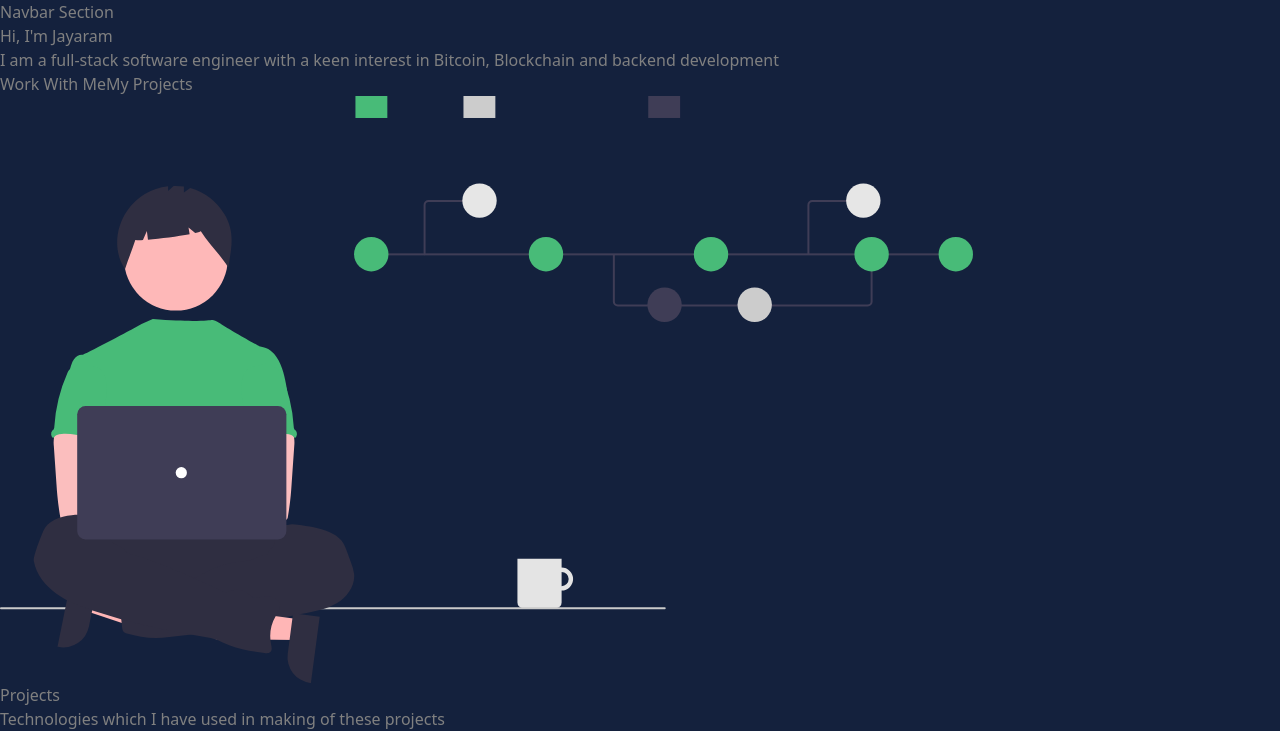
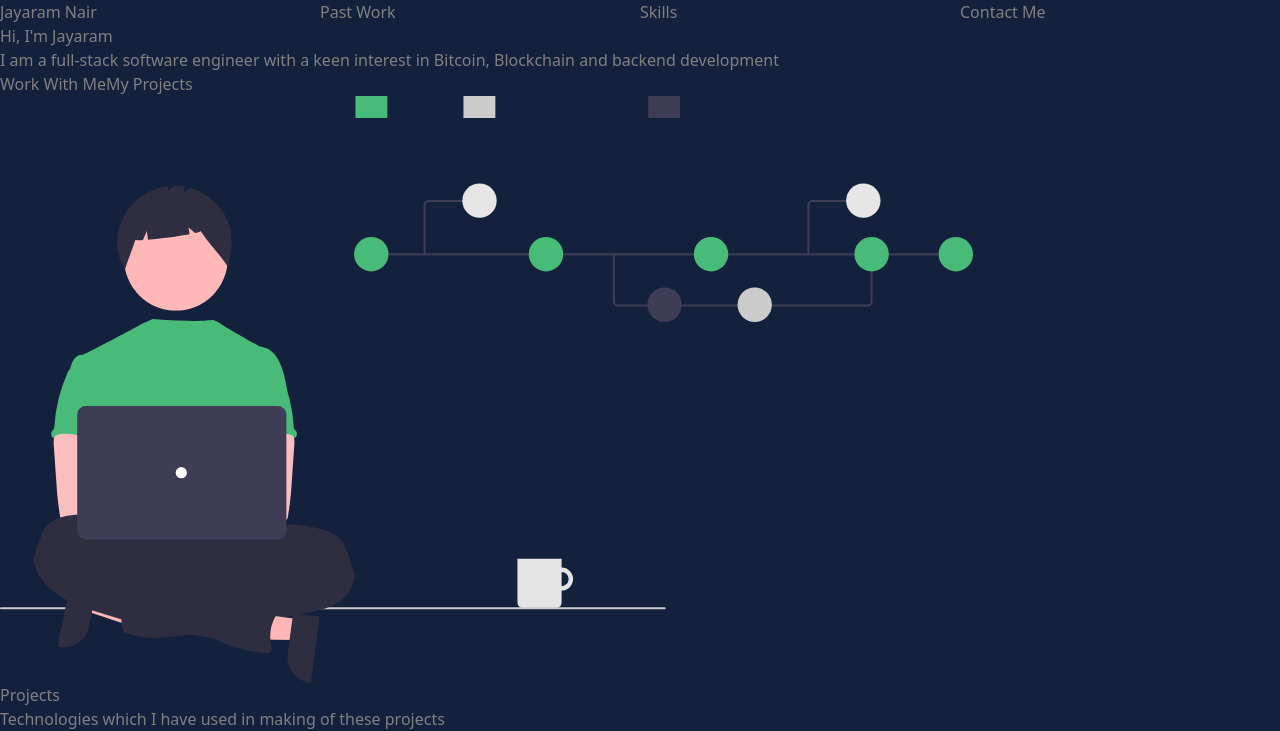
Before and after one commit to jayaramsivaramannair/jayaram_portfolio, a React (Create React App) app: page / in a window 1280 px wide. Shown: the top 731 px of the page. Built offline with nearby package versions, Linux system fonts and the light colour scheme.

Commit message:
Added details to the navbar section at the top

```diff
--- a/src/components/Navbar.js
+++ b/src/components/Navbar.js
@@ -2,9 +2,24 @@ import React from 'react'
 
 function Navbar() {
   return (
-    <div>
-      Navbar Section
-    </div>
+   <header>
+     <div>
+       <a>
+         <a href= "#about">
+           Jayaram Nair
+         </a>
+       </a>
+       <a href="#projects">
+          Past Work
+       </a>
+       <a href="#skills">
+        Skills
+       </a>
+       <a href="#contact">
+         Contact Me
+       </a>
+     </div>
+   </header>
   )
 }
 
--- a/src/index.css
+++ b/src/index.css
@@ -9,5 +9,10 @@
 }
 
 .project-gallery img {
-  width: 250px;
+  width: 200px;
 }
+
+header div {
+  display: grid;
+  grid-template-columns: repeat(4, 1fr);
+}
```
